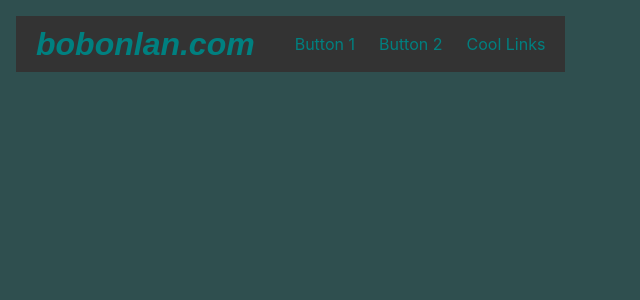
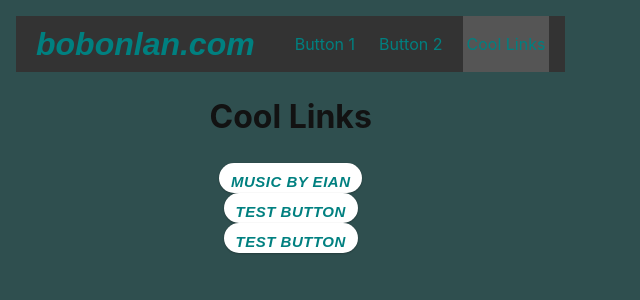
Before and after one commit to bobonlan/bobonlan.github.io, a React (Vite) app: page /cool-links in a window 1280 px wide. Shown: the top 300 px of the page, without its empty margins (0-640 px from the left). Built offline with nearby package versions, Linux system fonts and the light colour scheme.

Commit message:
Cool Links URL

```diff
--- a/src/App.jsx
+++ b/src/App.jsx
@@ -9,7 +9,7 @@ import Navbar from "./Navbar";
 import { optimizedAppearDataAttribute } from "framer-motion";
 import Button1 from "./routes/button1";
 import Button2 from "./routes/button2";
-import Button3 from "./routes/button3";
+import Button3 from "./routes/cool-links";
 import { Route, Routes } from "react-router-dom";
 import Balls from "./routes/balls";
 
@@ -22,7 +22,7 @@ export function App() {
           <Route path="/" element={<Balls />} />
           <Route path="/button1" element={<Button1 />} />
           <Route path="/button2" element={<Button2 />} />
-          <Route path="/button3" element={<Button3 />} />
+          <Route path="/cool-links" element={<Button3 />} />
         </Routes>
       </div>
     </>
--- a/src/Navbar.jsx
+++ b/src/Navbar.jsx
@@ -9,7 +9,7 @@ export default function Navbar() {
       <ul>
         <CustomLink to="/button1">Button 1</CustomLink>
         <CustomLink to="/button2">Button 2</CustomLink>
-        <CustomLink to="/button3">Cool Links</CustomLink>
+        <CustomLink to="/cool-links">Cool Links</CustomLink>
       </ul>
     </nav>
   );
```
Also changed, not shown: src/routes/cool-links.jsx (renamed from src/routes/button3.jsx).
